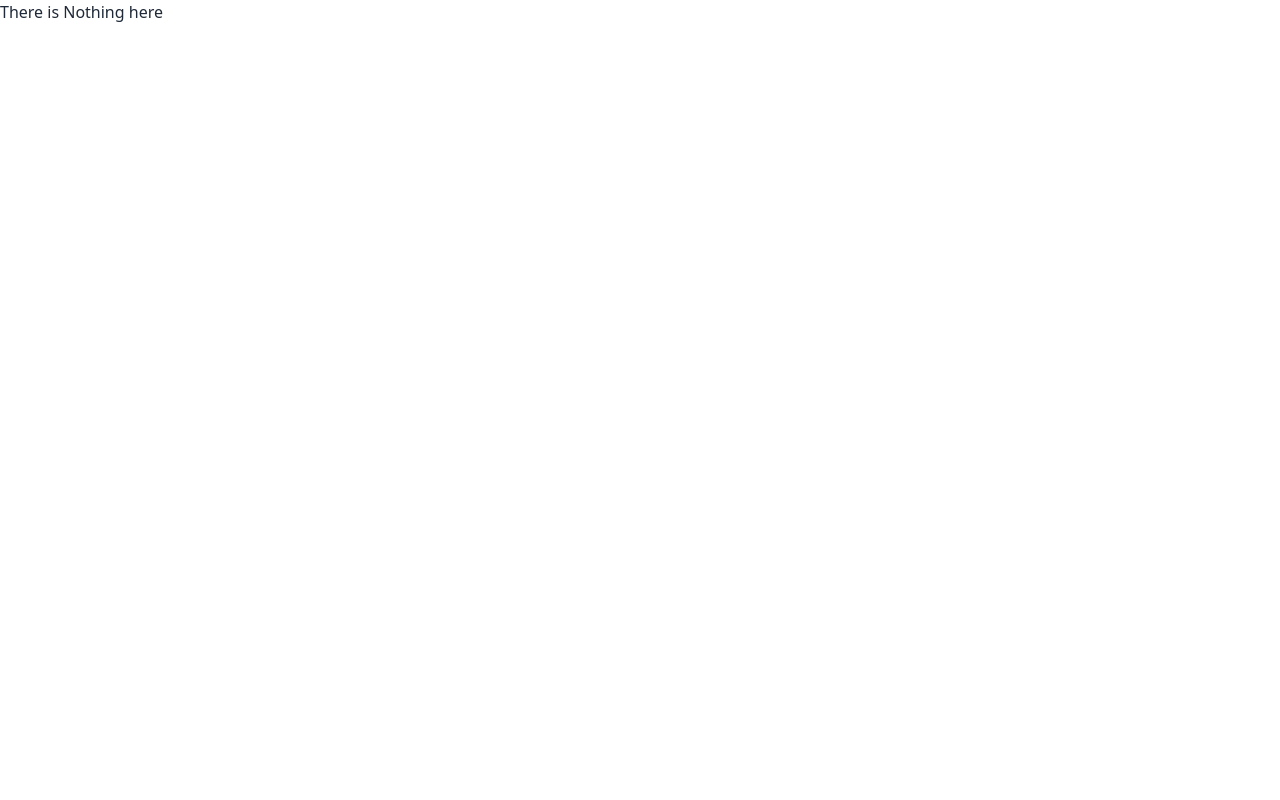
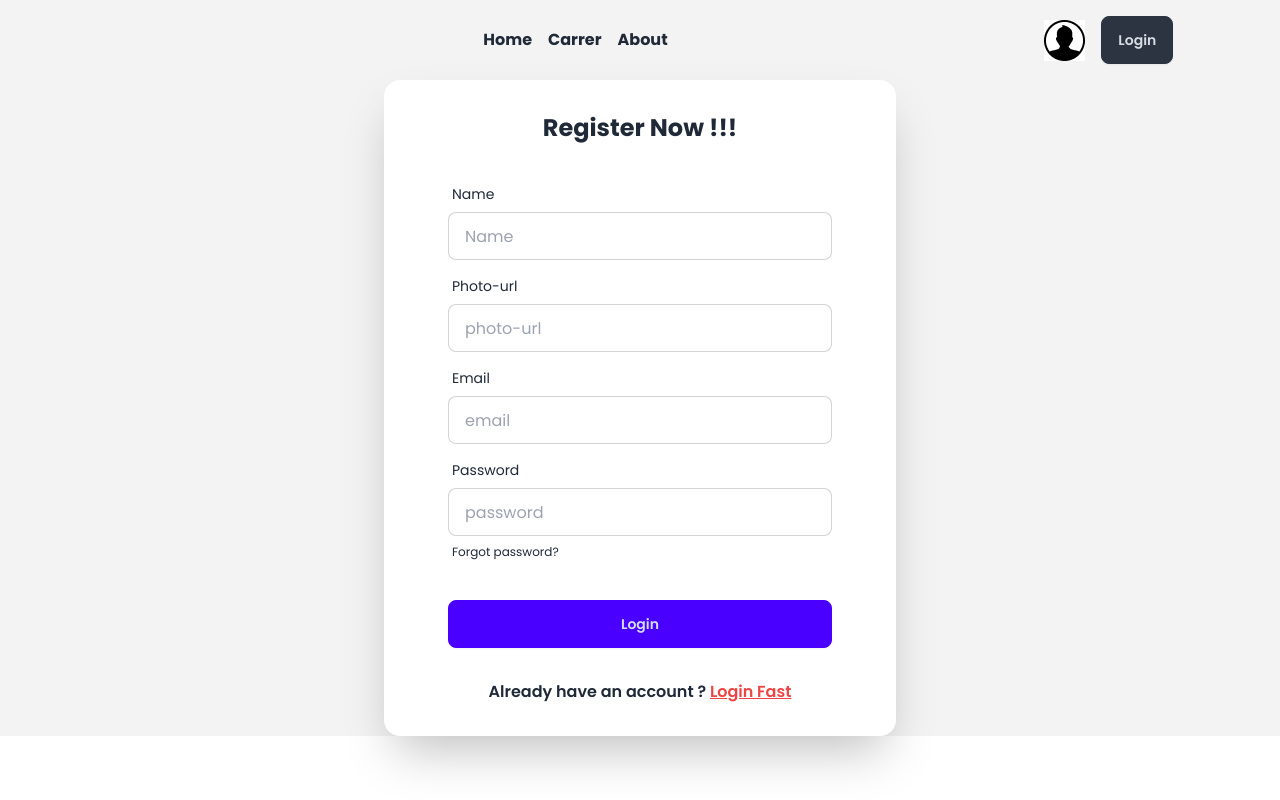
Before and after one commit to ahnoorwd/Dragon-news, a React (Vite) app: page /auth/register in a window 1280 px wide. Built offline with nearby package versions, Linux system fonts and the light colour scheme.

Commit message:
added login and register page

```diff
--- a/package.json
+++ b/package.json
@@ -10,6 +10,7 @@
     "preview": "vite preview"
   },
   "dependencies": {
+    "animate.css": "^4.1.1",
     "localforage": "^1.10.0",
     "match-sorter": "^8.0.0",
     "moment": "^2.30.1",
--- a/src/components/Navbar.jsx
+++ b/src/components/Navbar.jsx
@@ -12,7 +12,8 @@
            </div>
            <div className="login flex justify-center items-center gap-4">
             <img src={user} alt="" />
-            <button className="btn btn-neutral ">Login</button>
+            <Link to ='/auth/login' className="btn btn-neutral ">Login</Link>
+
            </div>
         </div>
     );
--- /dev/null
+++ b/src/layouts/Authlayout.jsx
@@ -0,0 +1,15 @@
+import { Outlet } from "react-router-dom";
+import Navbar from "../components/Navbar";
+
+const Authlayout = () => {
+    return (
+        <div className="font-poppins bg-[#F3F3F3]">
+          <header className="w-10/12 mx-auto py-4">
+            <Navbar></Navbar>
+          </header>
+           <Outlet></Outlet>
+        </div>
+    );
+};
+
+export default Authlayout;
--- /dev/null
+++ b/src/pages/LoginPage.jsx
@@ -0,0 +1,46 @@
+import { Link } from "react-router-dom";
+
+const LoginPage = () => {
+  return (
+    <div className=" min-h-screen items-center flex justify-center">
+      <div className="card bg-base-100 w-full max-w-lg shrink-0 shadow-2xl p-10">
+        <h2 className="font-bold text-2xl text-center">Login Now !!!</h2>
+        <form className="card-body">
+          <div className="form-control">
+            <label className="label">
+              <span className="label-text">Email</span>
+            </label>
+            <input
+              type="email"
+              placeholder="email"
+              className="input input-bordered"
+              required
+            />
+          </div>
+          <div className="form-control">
+            <label className="label">
+              <span className="label-text">Password</span>
+            </label>
+            <input
+              type="password"
+              placeholder="password"
+              className="input input-bordered"
+              required
+            />
+            <label className="label">
+              <a href="#" className="label-text-alt link link-hover">
+                Forgot password?
+              </a>
+            </label>
+          </div>
+          <div className="form-control mt-6">
+            <button className="btn btn-primary">Login</button>
+          </div>
+        </form>
+        <p className="font-semibold text-center">If have no account ? <Link to='/auth/register' className="text-red-500 underline">Register</Link>  </p>
+      </div>
+    </div>
+  );
+};
+
+export default LoginPage;
--- /dev/null
+++ b/src/pages/RegisterPage.jsx
@@ -0,0 +1,81 @@
+import { Link } from "react-router-dom";
+
+const RegisterPage = () => {
+  return (
+    <div>
+      <div className="  items-center flex justify-center">
+        <div className="card bg-base-100 w-full max-w-lg shrink-0 shadow-2xl p-8">
+          <h2 className="font-bold text-2xl text-center">Register Now !!!</h2>
+          <form className="card-body">
+
+
+          <div className="form-control">
+              <label className="label">
+                <span className="label-text">Name</span>
+              </label>
+              <input
+                type="text"
+                placeholder="Name"
+                className="input input-bordered"
+                required
+              />
+            </div>
+
+
+            <div className="form-control">
+              <label className="label">
+                <span className="label-text">Photo-url</span>
+              </label>
+              <input
+                type="text"
+                placeholder="photo-url"
+                className="input input-bordered"
+                required
+              />
+            </div>
+
+
+            <div className="form-control">
+              <label className="label">
+                <span className="label-text">Email</span>
+              </label>
+              <input
+                type="email"
+                placeholder="email"
+                className="input input-bordered"
+                required
+              />
+            </div>
+            <div className="form-control">
+              <label className="label">
+                <span className="label-text">Password</span>
+              </label>
+              <input
+                type="password"
+                placeholder="password"
+                className="input input-bordered"
+                required
+              />
+              <label className="label">
+                <a href="#" className="label-text-alt link link-hover">
+                  Forgot password?
+                </a>
+              </label>
+            </div>
+            <div className="form-control mt-6">
+              <button className="btn btn-primary">Login</button>
+            </div>
+          </form>
+          <p className="font-semibold text-center">
+            Already have an account ?{" "}
+            <Link to="/auth/login" className="text-red-500 underline">
+              Login Fast
+            </Link>{" "}
+          </p>
+        </div>
+      </div>
+    </div>
+  );
+};
+
+export default RegisterPage;
--- a/src/routes/Router.jsx
+++ b/src/routes/Router.jsx
@@ -1,39 +1,51 @@
 import { createBrowserRouter, Navigate } from "react-router-dom";
 import Home from "../layouts/Home";
 import NewsPages from "../pages/NewsPages";
+import Authlayout from "../layouts/Authlayout";
+import LoginPage from "../pages/LoginPage";
+import RegisterPage from "../pages/RegisterPage";
 
 const Router = createBrowserRouter([
-{
-    path:'/',
-    element:<Home></Home>,
+  {
+    path: "/",
+    element: <Home></Home>,
+    children: [
+      {
+        path: "/",
+        element: <Navigate to={"/category/01"}></Navigate>,
+      },
+      {
+        path: "/category/:id",
+        element: <NewsPages></NewsPages>,
+        loader: ({ params }) =>
+          fetch(
+            `https://openapi.programming-hero.com/api/news/category/${params.id}`
+          ),
+      },
+    ],
+  },
+  {
+    path: "/news",
+    element: <h1>news Layout</h1>,
+  },
+  {
+    path: "/auth",
+    element: <Authlayout></Authlayout>,
     children:[
-
         {
-        path:"/",
-        element:<Navigate to={'/category/01'}></Navigate>
+            path:"/auth/login",
+            element:<LoginPage></LoginPage>
         },
         {
-            path:"/category/:id",
-            element:<NewsPages></NewsPages>,
-            loader:({params})=> fetch(`https://openapi.programming-hero.com/api/news/category/${params.id}`)
+            path:"/auth/register",
+            element:<RegisterPage></RegisterPage>
         }
     ]
-
-},
-{
-    path:"/news",
-    element:<h1>news Layout</h1>,
-},
-{
-path:"/auth",
-element:<h1>login</h1>
-},
-{
-    path:"*",
-    element:<h1>There is Nothing here </h1>
-}
-])
-
-
+  },
+  {
+    path: "*",
+    element: <h1>There is Nothing here </h1>,
+  },
+]);
 
 export default Router;
```
Also changed, not shown: 1 other file (tests, documents, lock files or other folders).
